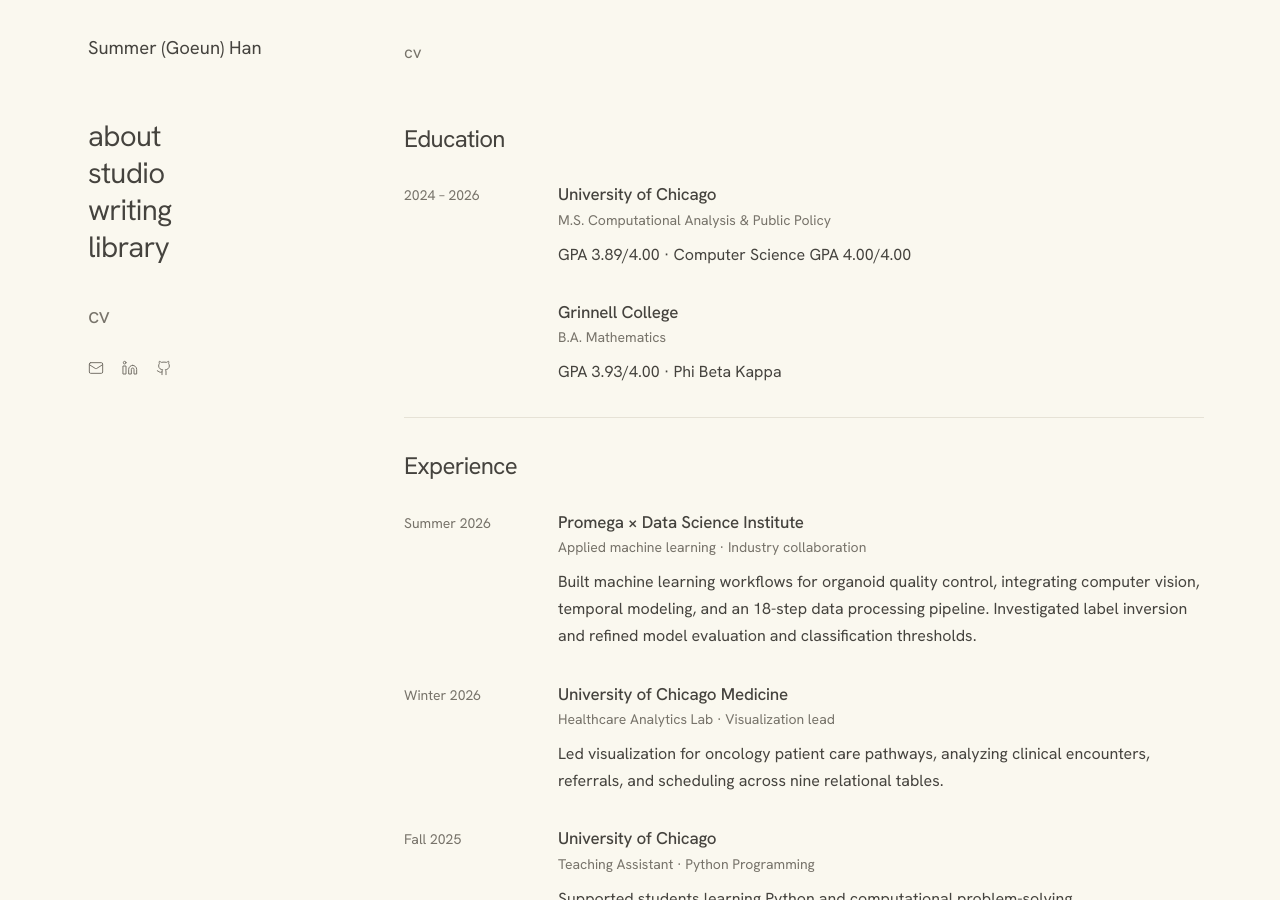
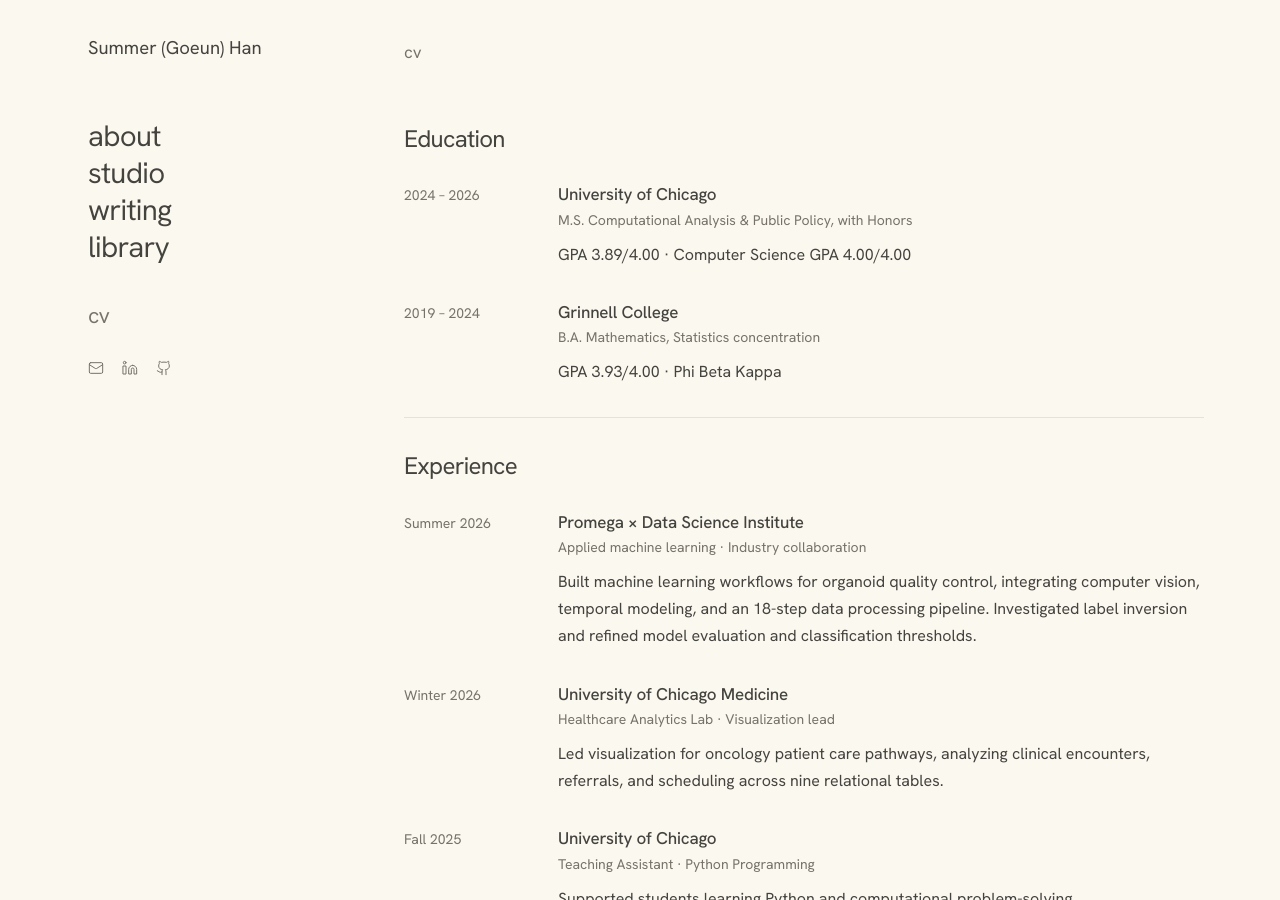
Before and after one commit to hangoeun16/hangoeun16.github.io, a Jekyll site: the page built from cv.html, in a window 1280 px wide and 900 px high. Built offline with Jekyll 4.4.1, drawn with Linux system fonts in a browser that asks for light colours; some web fonts are replaced; some of the changed text lies outside the part shown.

Commit message:
Fix CV education and certification

```diff
--- a/_data/cv.yml
+++ b/_data/cv.yml
@@ -6,11 +6,11 @@
   items:
     - date: "2024 – 2026"
       title: University of Chicago
-      sub: M.S. Computational Analysis & Public Policy
+      sub: M.S. Computational Analysis & Public Policy, with Honors
       text: GPA 3.89/4.00 · Computer Science GPA 4.00/4.00
-    - date: ""
+    - date: "2019 – 2024"
       title: Grinnell College
-      sub: B.A. Mathematics
+      sub: B.A. Mathematics, Statistics concentration
       text: GPA 3.93/4.00 · Phi Beta Kappa
 
 - section: Experience
@@ -63,6 +63,6 @@
     - label: AI & systems
       value: PyTorch, scikit-learn, LangGraph, FastAPI, Neo4j, PostgreSQL, Docker
     - label: Certifications
-      value: "AWS Certified AI Practitioner<br>AWS Certified Cloud Practitioner"
+      value: AWS Certified AI Practitioner
     - label: Spoken languages
       value: Korean, English, Japanese (JLPT N2)
```
